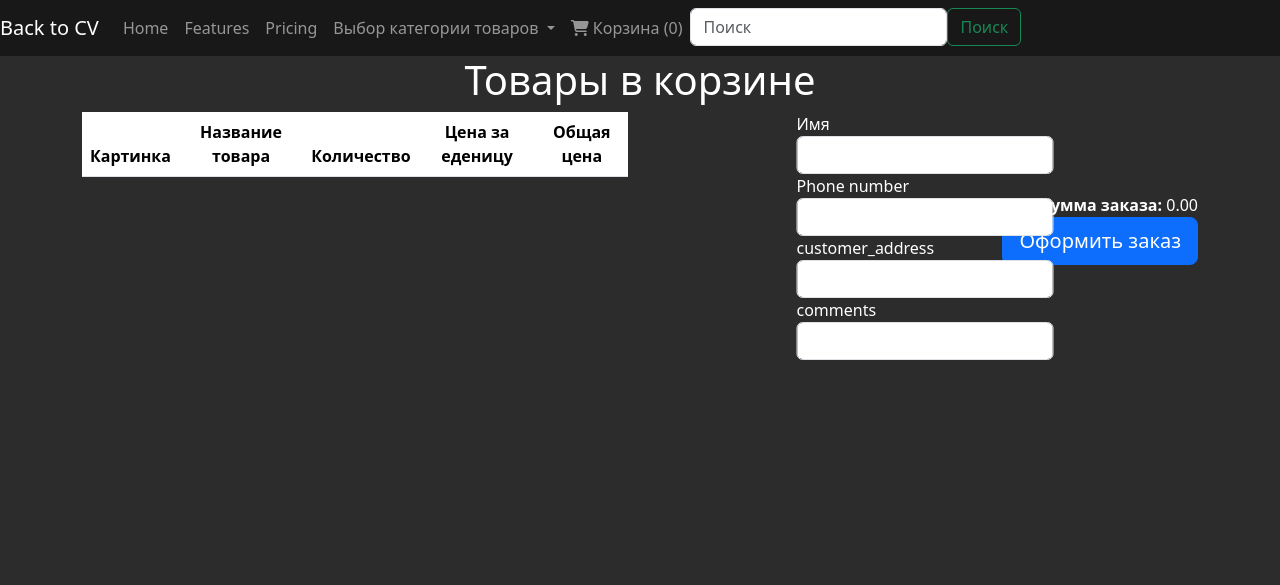
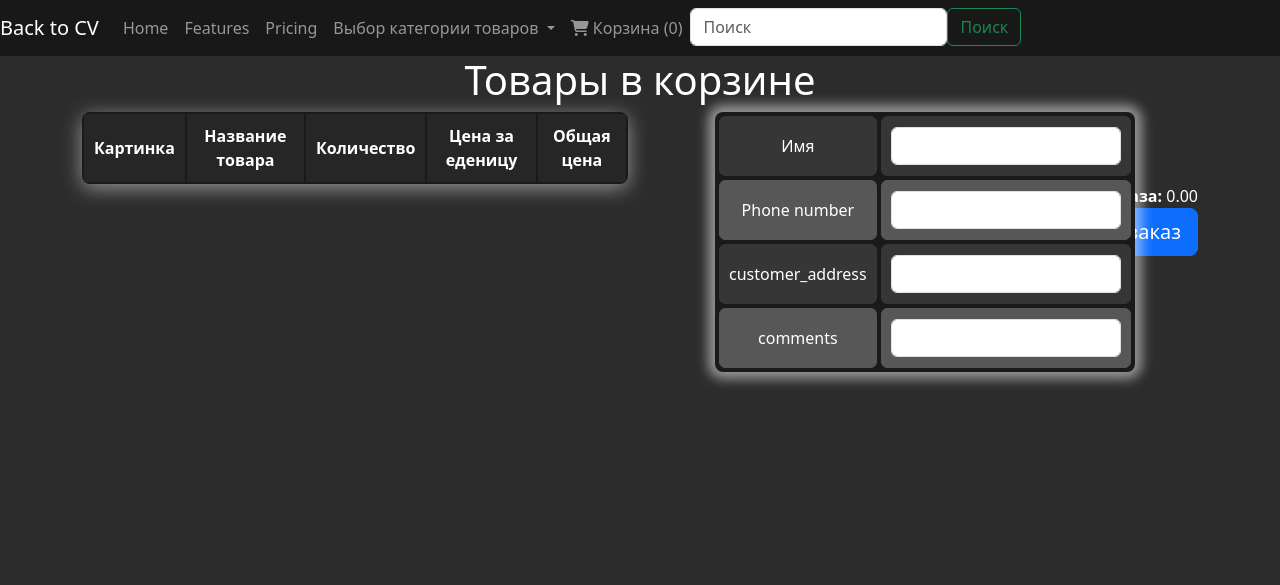
Before and after one commit to ComeOnGavrik/resume_gavrik, a Django app: page /shop/checkout in a window 1280 px wide. Shown: the top 585 px of the page. Run offline with Django 5.2, Linux system fonts and the light colour scheme; tables that the repository leaves empty hold one stand-in row (values such as "Sample post"); lists and menus that the app fills with data are empty; some libraries are stand-ins or nearby versions.

Commit message:
Пора начинать делать корзину

```diff
--- a/gavrik/shop/templates/shop/checkout.html
+++ b/gavrik/shop/templates/shop/checkout.html
@@ -10,7 +10,7 @@
         {% csrf_token %}
         <div class="row">
             <div class="col-lg-6">
-                <table class="table text-center">
+                <table class="table-prods">
                     <thead>
                     <tr>
                         <th> Картинка</th>
@@ -62,23 +62,47 @@
                 <div class="form-group" style="position: absolute;
                     left: 50%;
                     transform: translate(-50%, 0%);">
+                    <table class="contact-table">
+                        <tbody>
+                        <tr>
+                            <td>
                                 <label>Имя</label>
-                    <input type="Text" class="form-control" name="{{ form.user_name.html_name }}"  value="{{user.first_name}}" maxlength="32">
-
-
+                            </td>
+                            <td>
+                                <input type="Text" class="form-control" name="{{ form.user_name.html_name }}"
+                                       value="{{user.first_name}}" maxlength="32">
+                            </td>
+                        </tr>
+                        <tr>
+                            <td>
                                 <label>Phone number</label>
+                            </td>
+                            <td>
                                 <input type="text" class="form-control" value="{{user.phone_number}}"
                                        name="{{form.user_phone.html_name}}"
                                        id="user_phone">
-
+                            </td>
+                        </tr>
+                        <tr>
+                            <td>
                                 <label>customer_address</label>
+                            </td>
+                            <td>
                                 <input type="text" class="form-control" name="{{form.user_address.html_name}}"
                                        id="user_address">
-
+                            </td>
+                        </tr>
+                        <tr>
+                            <td>
                                 <label>comments</label>
+                            </td>
+                            <td>
                                 <input type="text" class="form-control" name="{{form.user_comment.html_name}}"
                                        id="user_comment">
-
+                            </td>
+                        </tr>
+                        </tbody>
+                    </table>
                 </div>
             </div>
             <div class="text-right" style="text-align: right;">
--- a/gavrik/static/shop/css/shop.css
+++ b/gavrik/static/shop/css/shop.css
@@ -339,3 +339,79 @@ input[type=tel]::placeholder {
         display:none
     }
 }
+.contact-table {
+    border-collapse: separate; /* Устанавливаем разделение ячеек */
+    border-spacing: 4px; /* Расстояние между ячейками */
+    width: 420px;
+    box-shadow: 0px 0px 12px 7px rgba(255, 255, 255, 0.5);
+    border-radius: 8px;
+    background-color: #1a1a1a;
+}
+
+.contact-table tbody tr {
+    height: 60px; /* Высота одной строки таблицы */
+}
+
+.contact-table tbody tr:nth-child(odd) {
+    background-color: #363636; /* Цвет для нечетных строк */
+}
+
+.contact-table tbody tr:nth-child(even) {
+    background-color: #575757; /* Цвет для четных строк */
+}
+
+.contact-table td {
+    text-align: center; /* Центрирует текст в ячейках */
+    vertical-align: middle; /* Центрирует содержимое по вертикали */
+    color: white; /* Цвет текста */
+    padding: 10px; /* Отступы внутри ячеек */
+    border-radius: 7px; /* Закругленные углы ячеек */
+    background-color: inherit; /* Устанавливает фон ячейки таким же, как у родителя */
+}
+
+.table-prods {
+    border-collapse: separate; /* Разделение ячеек */
+    border-spacing: 2px; /* Расстояние между ячейками */
+    width: 100%; /* Ширина таблицы */
+    max-width: 800px; /* Максимальная ширина */
+    box-shadow: 0 4px 20px rgba(255, 255, 255, 0.5); /* Белая тень */
+    border-radius: 8px; /* Закругленные углы */
+    background-color: #1a1a1a; /* Цвет фона */
+}
+
+.table-prods thead {
+    background-color: #262626; /* Цвет фона заголовка */
+}
+
+.table-prods th, .table-prods td {
+    text-align: center; /* Центрирование текста */
+    vertical-align: middle; /* Центрирование содержимого */
+    color: white; /* Цвет текста */
+    padding: 10px; /* Отступы внутри ячеек */
+}
+
+.table-prods th {
+    height: 60px; /* Высота заголовков */
+}
+
+.table-prods tbody tr:nth-child(odd) {
+    background-color: #363636; /* Цвет для нечетных строк */
+}
+
+.table-prods tbody tr:nth-child(even) {
+    background-color: #575757; /* Цвет для четных строк */
+}
+
+.table-prods .img-card {
+    width: 222px; /* Ширина изображения */
+    height: 180px; /* Высота изображения */
+    border-radius: 5px; /* Закругленные углы для изображений */
+    object-fit: cover; /* Соотношение сторон изображения */
+}
+
+.product-in-basket-nmb {
+    width: 50px; /* Ширина поля ввода количества */
+    text-align: center; /* Центрирование текста в поле ввода */
+    border-radius: 5px; /* Закругленные углы для поля ввода */
+    padding: 5px; /* Отступы внутри поля ввода */
+}
```
Lines whose indentation alone changed are shown as unchanged.
